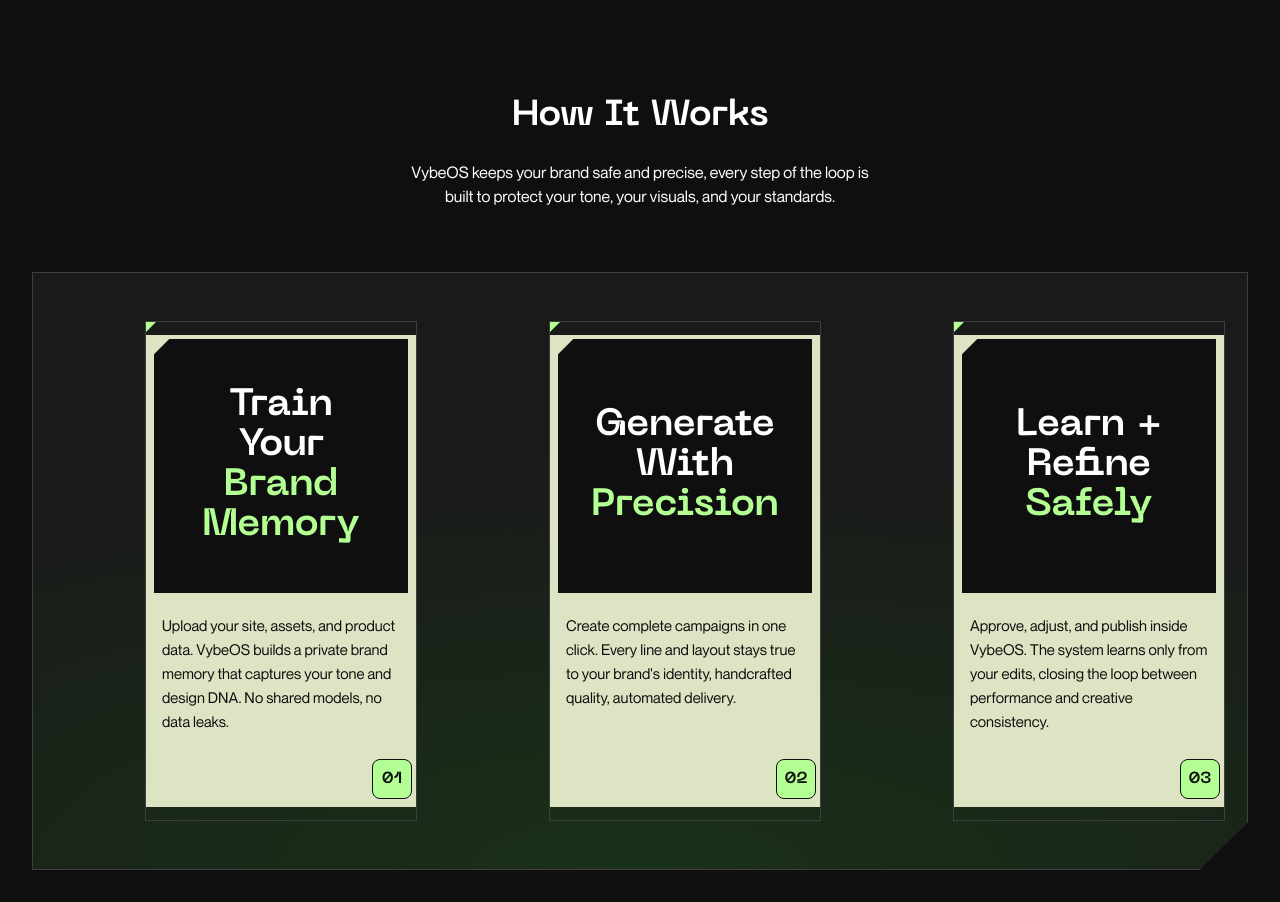
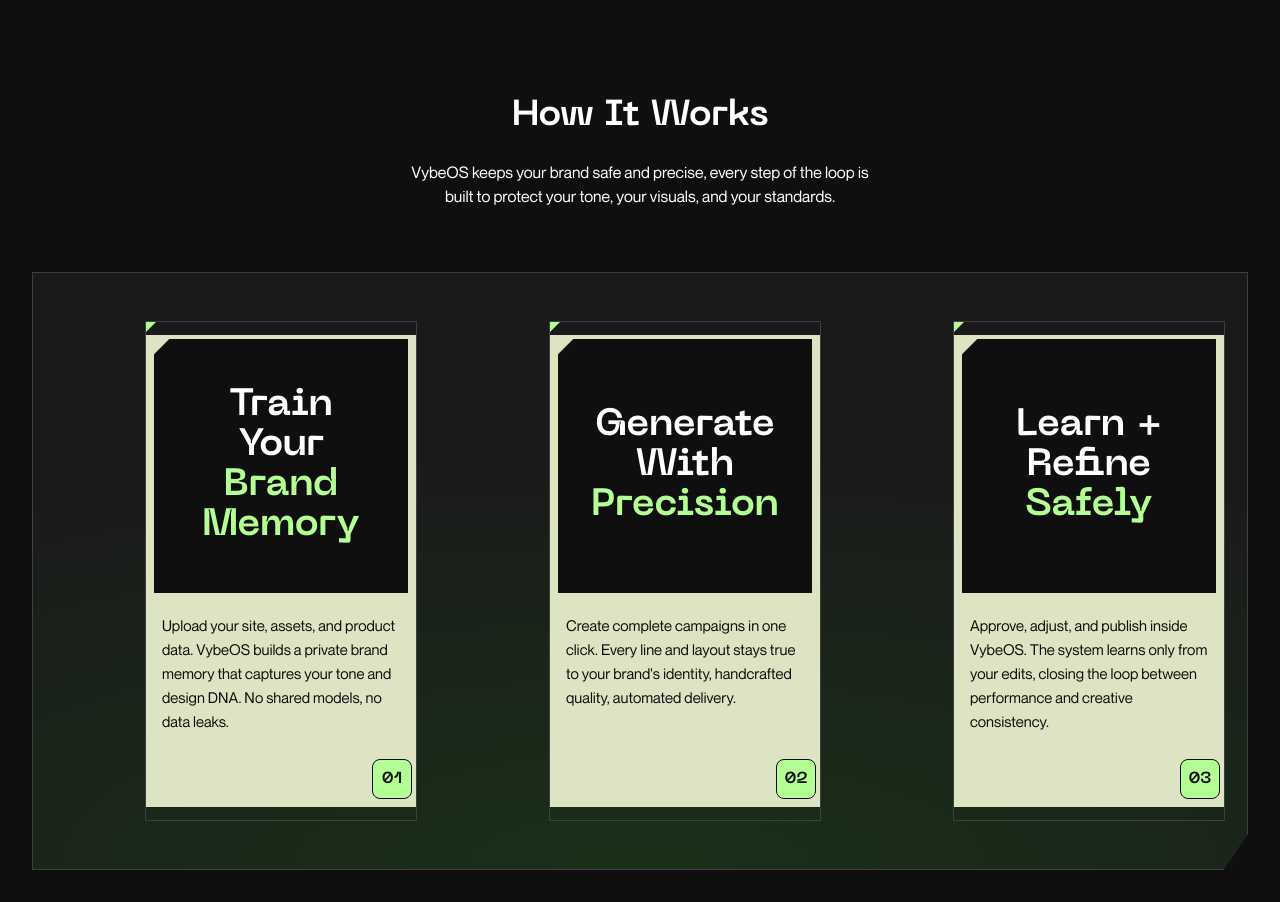
Before and after one commit to doanah2000/vybeos-dev-test, a Next.js app: page / in a window 1280 px wide. Built offline with nearby package versions, Linux system fonts and the light colour scheme.

Commit message:
feat: add bottom right card container clip to mobile

```diff
--- a/src/app/globals.css
+++ b/src/app/globals.css
@@ -104,14 +104,14 @@
 }
 
 .clip-container {
-  /* No clip on mobile - vertical layout doesn't need the diagonal cut */
-  clip-path: none;
+  /* Mobile: subtle clip for vertical layout - reduced vertical cut to prevent elongation */
+  clip-path: polygon(0% 0%, 100% 0%, 100% 98%, 94% 100%, 0% 100%);
 }
 
 @media (min-width: 768px) {
   .clip-container {
-    /* Clip only on desktop - horizontal layout with diagonal bottom-right cut */
-    clip-path: polygon(0% 0%, 100% 0%, 100% 92%, 96% 100%, 0% 100%);
+    /* Desktop: diagonal bottom-right cut for horizontal layout */
+    clip-path: polygon(0% 0%, 100% 0%, 100% 94%, 98% 100%, 0% 100%);
   }
 }
 
--- a/src/components/page-overview/page-overview.tsx
+++ b/src/components/page-overview/page-overview.tsx
@@ -21,7 +21,7 @@
         {title}
       </h3>
       <p
-        className={`${montreal.className} text-body-base text-center font-normal text-white`}
+        className={`${montreal.className} text-body-base overflow-wrap text-center font-normal text-white`}
       >
         {description}
       </p>
```
